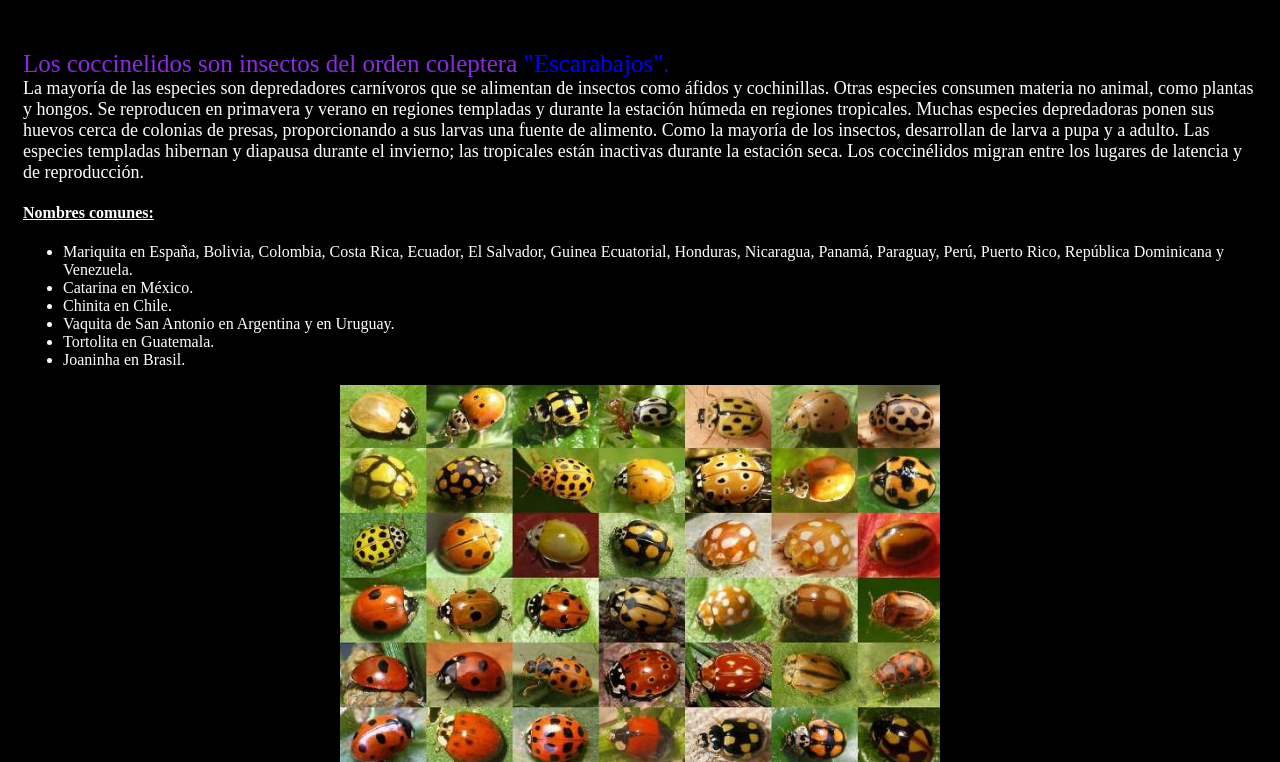
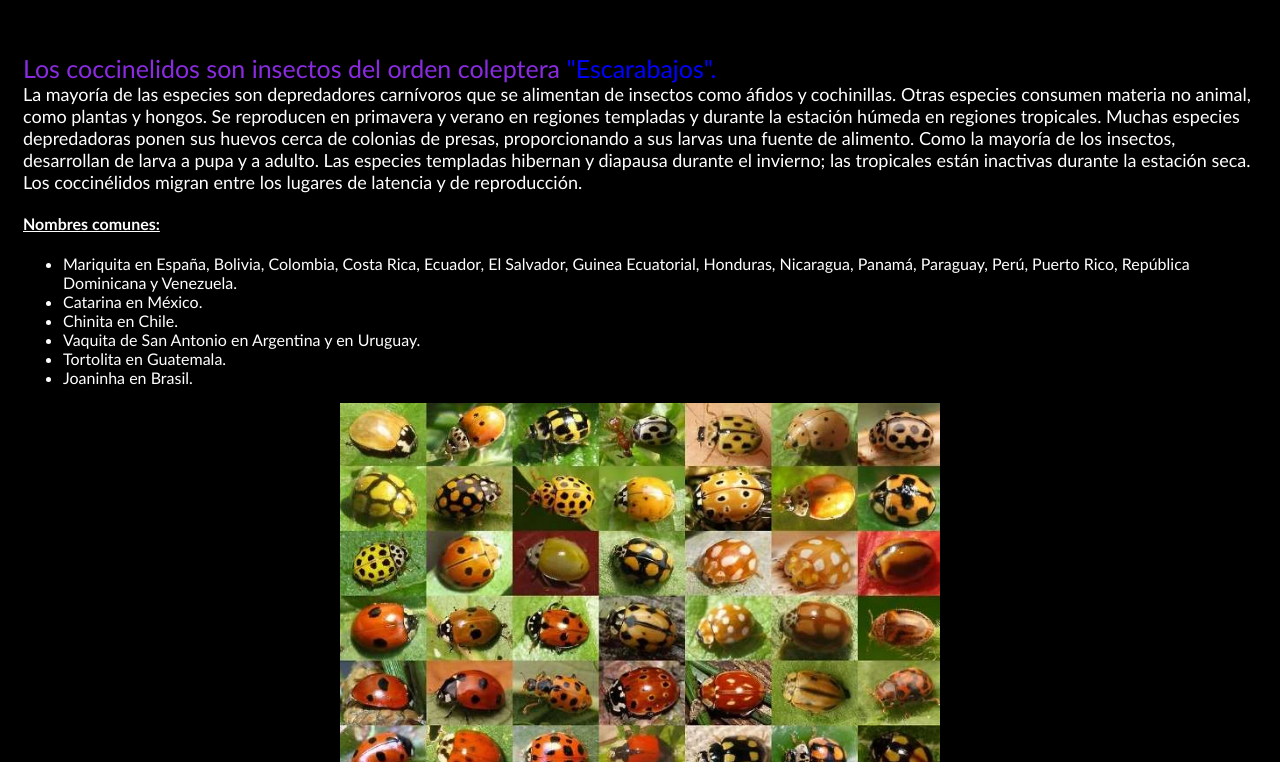
Before and after one commit to SZetta26/LAB3-TP1, a plain HTML site: page index.html in a window 1280 px wide. Shown: the part 132-894 px from the top of the page. Drawn offline with Linux system fonts and the light colour scheme.

Commit message:
Agregado un nuevo tipo de fuente a la pagina, y correccion menores visuales.

```diff
--- a/mystyle.css
+++ b/mystyle.css
@@ -3,8 +3,7 @@ body{
     color: white;
     padding-left: 15px;
     padding-right: 15px;
-
-
+    font-family: 'gill sans';
 }
 
 p{
@@ -25,7 +24,6 @@ p{
   margin-right: auto;
   text-align: center;
   font-size: 13px;
-
 
 }
 
```
Also changed, not shown: index.html (+2 -0 lines).
